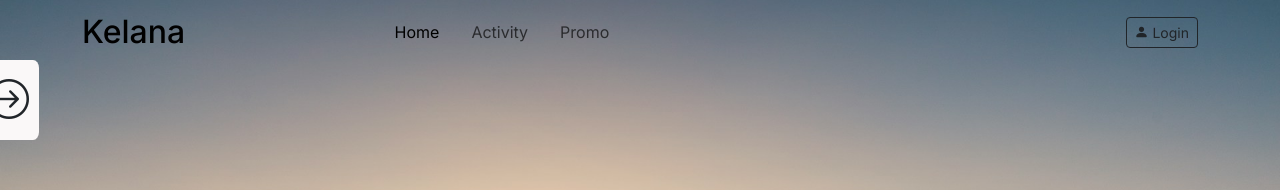
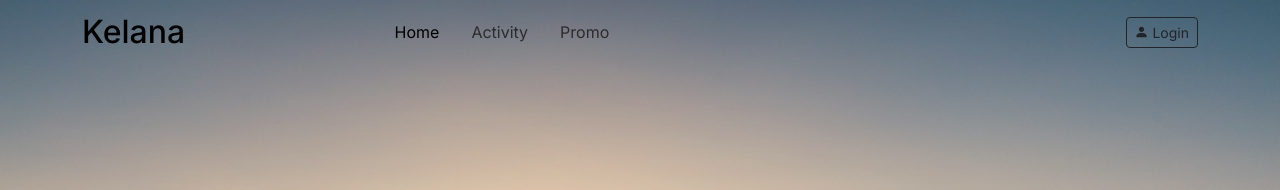
Before and after one commit to danimisme/incomplete-kelana, a Next.js app: page / in a window 1280 px wide. Shown: the top 190 px of the page. Built offline with nearby package versions, Linux system fonts and the light colour scheme; no server answers; a web font is replaced by a local one.

Commit message:
remove sidebar from layout

```diff
--- a/src/app/layout.js
+++ b/src/app/layout.js
@@ -4,7 +4,6 @@ import "bootstrap-icons/font/bootstrap-icons.css";
 import BootstrapClient from "@/components/BootstrapClient";
 import { Inter } from "next/font/google";
 import Navbar from "@/components/Layout/Navbar/Navbar";
-import Sidebar from "@/components/Layout/Sidebar/Sidebar";
 import { StoreProvider } from "@/redux/StoreProvider";
 const inter = Inter({ subsets: ["latin"] });
 
@@ -19,7 +18,6 @@ export default function RootLayout({ children }) {
       <html lang="en">
         <body className={inter.className}>
           <Navbar />
-          <Sidebar />
           {children}
           <BootstrapClient />
         </body>
```
